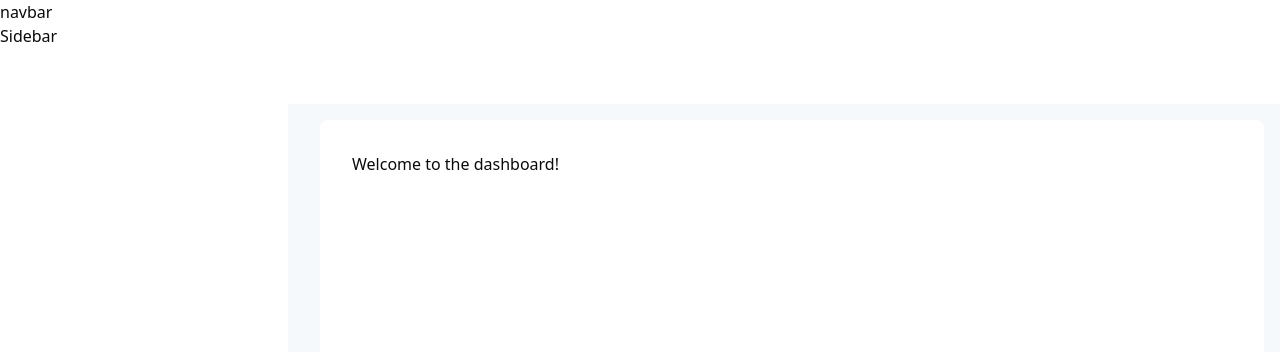
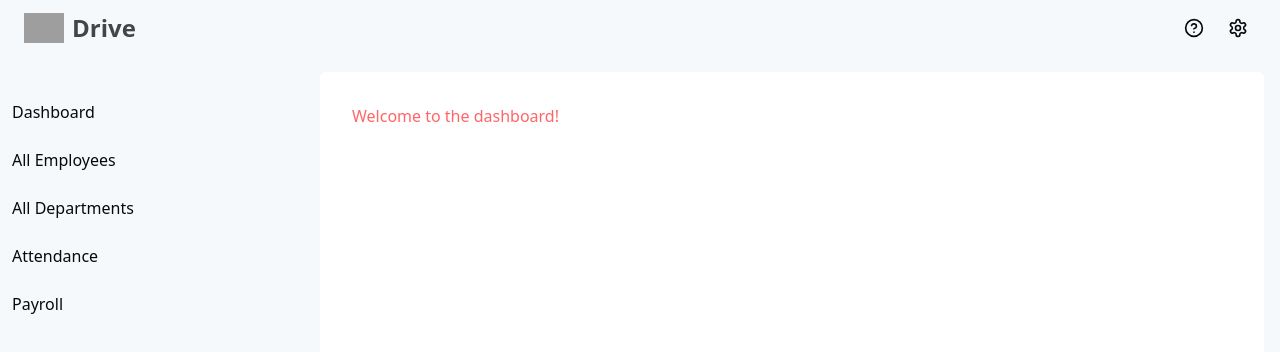
Before and after one commit to Ozodbekk1/NextJs-CRM-, a Next.js app: page /dashboard in a window 1280 px wide. Shown: the top 352 px of the page. Built offline with nearby package versions, Linux system fonts and the light colour scheme; grey boxes are pictures that could not be loaded.

Commit message:
layout changes

```diff
--- a/src/app/(pages)/dashboard/page.tsx
+++ b/src/app/(pages)/dashboard/page.tsx
@@ -1,7 +1,7 @@
 import React from "react";
 
 const Dashboard = () => {
-  return <div>Welcome to the dashboard!</div>;
+  return <div className="text-red-400">Welcome to the dashboard!</div>;
 };
 
 export default Dashboard;
--- a/src/app/globals.css
+++ b/src/app/globals.css
@@ -44,72 +44,72 @@
 }
 
 :root {
-  --radius: 0.625rem;
+  --radius: 0.5rem;
   --background: oklch(1 0 0);
-  --foreground: oklch(0.145 0 0);
+  --foreground: oklch(0.141 0.005 285.823);
   --card: oklch(1 0 0);
-  --card-foreground: oklch(0.145 0 0);
+  --card-foreground: oklch(0.141 0.005 285.823);
   --popover: oklch(1 0 0);
-  --popover-foreground: oklch(0.145 0 0);
-  --primary: oklch(0.205 0 0);
-  --primary-foreground: oklch(0.985 0 0);
-  --secondary: oklch(0.97 0 0);
-  --secondary-foreground: oklch(0.205 0 0);
-  --muted: oklch(0.97 0 0);
-  --muted-foreground: oklch(0.556 0 0);
-  --accent: oklch(0.97 0 0);
-  --accent-foreground: oklch(0.205 0 0);
+  --popover-foreground: oklch(0.141 0.005 285.823);
+  --primary: oklch(0.606 0.25 292.717);
+  --primary-foreground: oklch(0.969 0.016 293.756);
+  --secondary: oklch(0.967 0.001 286.375);
+  --secondary-foreground: oklch(0.21 0.006 285.885);
+  --muted: oklch(0.967 0.001 286.375);
+  --muted-foreground: oklch(0.552 0.016 285.938);
+  --accent: oklch(0.967 0.001 286.375);
+  --accent-foreground: oklch(0.21 0.006 285.885);
   --destructive: oklch(0.577 0.245 27.325);
-  --border: oklch(0.922 0 0);
-  --input: oklch(0.922 0 0);
-  --ring: oklch(0.708 0 0);
+  --border: oklch(0.92 0.004 286.32);
+  --input: oklch(0.92 0.004 286.32);
+  --ring: oklch(0.606 0.25 292.717);
   --chart-1: oklch(0.646 0.222 41.116);
   --chart-2: oklch(0.6 0.118 184.704);
   --chart-3: oklch(0.398 0.07 227.392);
   --chart-4: oklch(0.828 0.189 84.429);
   --chart-5: oklch(0.769 0.188 70.08);
   --sidebar: oklch(0.985 0 0);
-  --sidebar-foreground: oklch(0.145 0 0);
-  --sidebar-primary: oklch(0.205 0 0);
-  --sidebar-primary-foreground: oklch(0.985 0 0);
-  --sidebar-accent: oklch(0.97 0 0);
-  --sidebar-accent-foreground: oklch(0.205 0 0);
-  --sidebar-border: oklch(0.922 0 0);
-  --sidebar-ring: oklch(0.708 0 0);
+  --sidebar-foreground: oklch(0.141 0.005 285.823);
+  --sidebar-primary: oklch(0.606 0.25 292.717);
+  --sidebar-primary-foreground: oklch(0.969 0.016 293.756);
+  --sidebar-accent: oklch(0.967 0.001 286.375);
+  --sidebar-accent-foreground: oklch(0.21 0.006 285.885);
+  --sidebar-border: oklch(0.92 0.004 286.32);
+  --sidebar-ring: oklch(0.606 0.25 292.717);
 }
 
 .dark {
-  --background: oklch(0.145 0 0);
+  --background: oklch(0.141 0.005 285.823);
   --foreground: oklch(0.985 0 0);
-  --card: oklch(0.205 0 0);
+  --card: oklch(0.21 0.006 285.885);
   --card-foreground: oklch(0.985 0 0);
-  --popover: oklch(0.205 0 0);
+  --popover: oklch(0.21 0.006 285.885);
   --popover-foreground: oklch(0.985 0 0);
-  --primary: oklch(0.922 0 0);
-  --primary-foreground: oklch(0.205 0 0);
-  --secondary: oklch(0.269 0 0);
+  --primary: oklch(0.541 0.281 293.009);
+  --primary-foreground: oklch(0.969 0.016 293.756);
+  --secondary: oklch(0.274 0.006 286.033);
   --secondary-foreground: oklch(0.985 0 0);
-  --muted: oklch(0.269 0 0);
-  --muted-foreground: oklch(0.708 0 0);
-  --accent: oklch(0.269 0 0);
+  --muted: oklch(0.274 0.006 286.033);
+  --muted-foreground: oklch(0.705 0.015 286.067);
+  --accent: oklch(0.274 0.006 286.033);
   --accent-foreground: oklch(0.985 0 0);
   --destructive: oklch(0.704 0.191 22.216);
   --border: oklch(1 0 0 / 10%);
   --input: oklch(1 0 0 / 15%);
-  --ring: oklch(0.556 0 0);
+  --ring: oklch(0.541 0.281 293.009);
   --chart-1: oklch(0.488 0.243 264.376);
   --chart-2: oklch(0.696 0.17 162.48);
   --chart-3: oklch(0.769 0.188 70.08);
   --chart-4: oklch(0.627 0.265 303.9);
   --chart-5: oklch(0.645 0.246 16.439);
-  --sidebar: oklch(0.205 0 0);
+  --sidebar: oklch(0.21 0.006 285.885);
   --sidebar-foreground: oklch(0.985 0 0);
-  --sidebar-primary: oklch(0.488 0.243 264.376);
-  --sidebar-primary-foreground: oklch(0.985 0 0);
-  --sidebar-accent: oklch(0.269 0 0);
+  --sidebar-primary: oklch(0.541 0.281 293.009);
+  --sidebar-primary-foreground: oklch(0.969 0.016 293.756);
+  --sidebar-accent: oklch(0.274 0.006 286.033);
   --sidebar-accent-foreground: oklch(0.985 0 0);
   --sidebar-border: oklch(1 0 0 / 10%);
-  --sidebar-ring: oklch(0.556 0 0);
+  --sidebar-ring: oklch(0.541 0.281 293.009);
 }
 
 @layer base {
--- a/src/app/layout.tsx
+++ b/src/app/layout.tsx
@@ -30,7 +30,7 @@
       >
         <ThemeProvider
           attribute="class"
-          defaultTheme="system"
+          defaultTheme="light"
           enableSystem
           disableTransitionOnChange
           storageKey="google-drive"
--- a/src/components/navbar.tsx
+++ b/src/components/navbar.tsx
@@ -1,5 +1,36 @@
+"use client";
+
+import Image from "next/image";
+import Link from "next/link";
 import React from "react";
+import { HelpCircle, Settings } from "lucide-react";
 
 export const Navbar = () => {
-  return <div>navbar</div>;
+  return (
+    <div className="flex items-center h-[7vh] fixed left-0 top-0 right-0  z-30 bg-[#f6f9fc] dark:bg-[#1a1a1a]">
+      <div className="flex items-center justify-between my-4 mx-6 w-full">
+        <Link href="/">
+          <div className="flex items-center">
+            <Image src="/img/logo.png" alt="logo" width={40} height={40} />
+            <span className="text-2xl font-bold pl-2 opacity-75">Drive</span>
+          </div>
+        </Link>
+
+        <div className="flex items-center space-x-2">
+          <div
+            className="p-2 hover:bg-secondary rounded-full transition"
+            role="button"
+          >
+            <HelpCircle className="h-5 w-5" />
+          </div>
+          <div
+            className="p-2 hover:bg-secondary rounded-full transition"
+            role="button"
+          >
+            <Settings className="h-5 w-5" />
+          </div>
+        </div>
+      </div>
+    </div>
+  );
 };
--- a/src/components/sidebar.tsx
+++ b/src/components/sidebar.tsx
@@ -1,5 +1,50 @@
+"use client";
+
+import { Clock5, Cloud, Star, Tablet, Trash } from "lucide-react";
+import Link from "next/link";
 import React from "react";
 
 export const Sidebar = () => {
-  return <div>Sidebar</div>;
+  return (
+    <div className="h-[93vh] fixed w-72 top-[7vh] left-0 z-30 bg-[#f6f9fc] dark:bg-[#1a1a1a]">
+      <div className="flex flex-col p-3">
+        <div className="flex flex-col  space-y-6 mt-8">
+          {SidebarLinks.map((link) => (
+            <Link href={link.href} key={link.href}>
+              <p>{link.name}</p>
+            </Link>
+          ))}
+          <div className="flex flex-col space-y-2 mx-4"></div>
+        </div>
+      </div>
+    </div>
+  );
 };
+
+const SidebarLinks = [
+  {
+    name: "Dashboard",
+    icon: Tablet,
+    href: "/",
+  },
+  {
+    name: "All Employees",
+    icon: Star,
+    href: "/",
+  },
+  {
+    name: "All Departments",
+    icon: Clock5,
+    href: "/",
+  },
+  {
+    name: "Attendance",
+    icon: Trash,
+    href: "/",
+  },
+  {
+    name: "Payroll",
+    icon: Cloud,
+    href: "/",
+  },
+];
```
